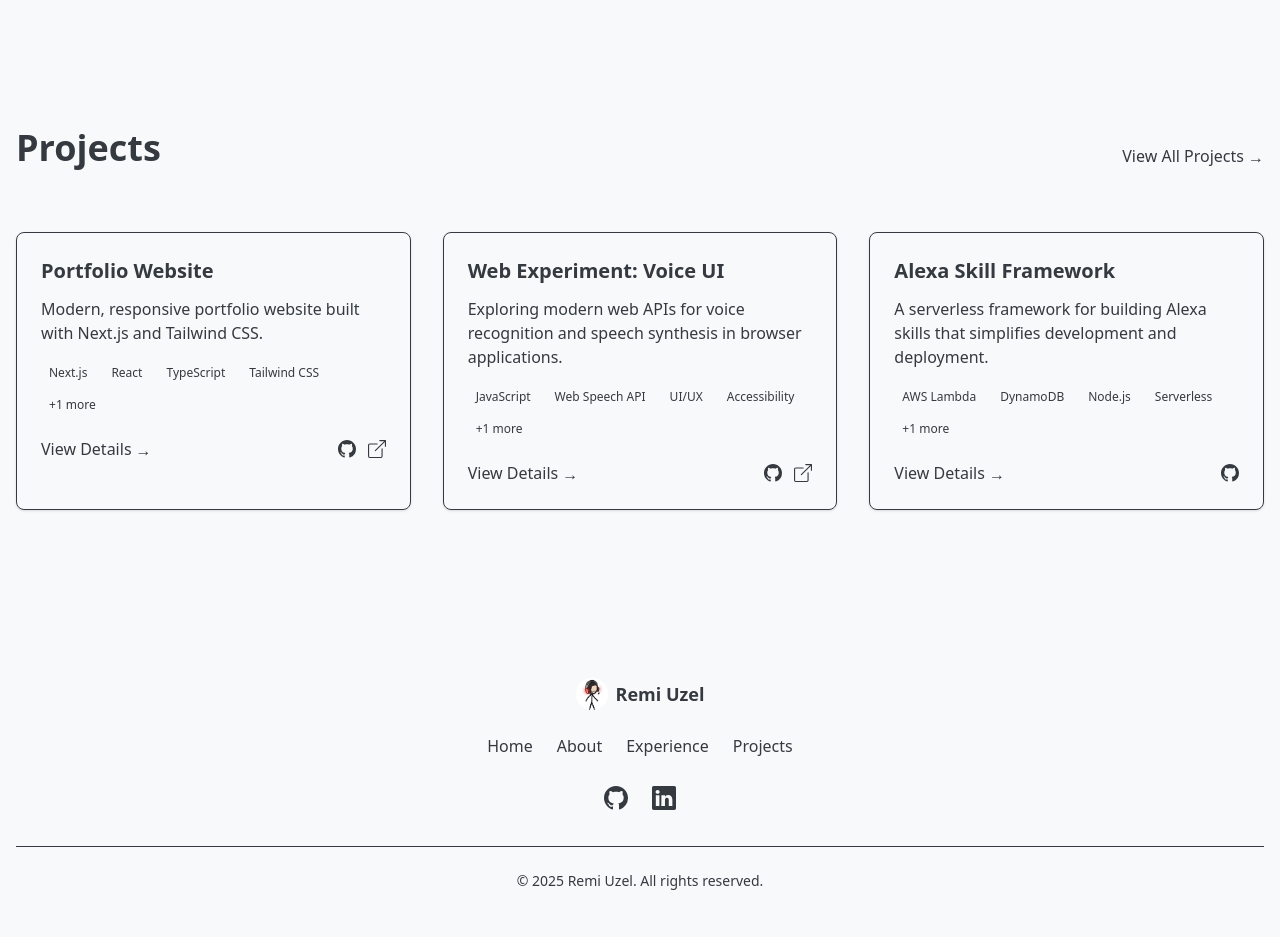
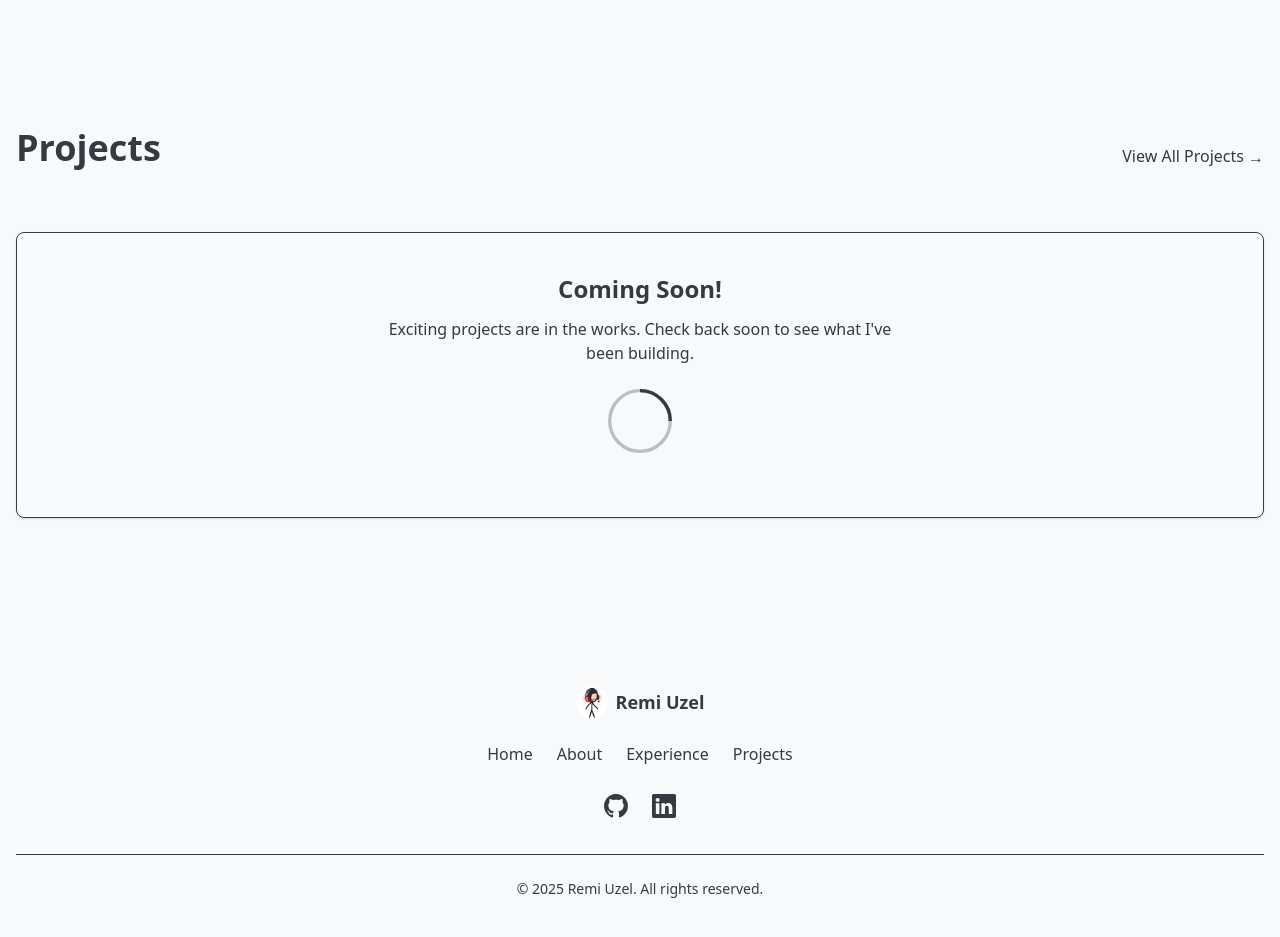
Before and after one commit to remuzel/remuzel.github.io, a Next.js app: page / in a window 1280 px wide. Shown: the part 3520-4457 px from the top of the page. Built offline with nearby package versions, Linux system fonts and the light colour scheme.

Commit message:
Delete placeholder projects and set pending animation

```diff
--- a/src/app/projects/page.tsx
+++ b/src/app/projects/page.tsx
@@ -1,6 +1,7 @@
 import Link from "next/link";
 import { projects } from "@/data/projects";
 import { COMMON, NAV, SECTIONS, PROJECTS, SOCIAL, ARIA, META } from "@/constants/strings";
+import LoadingAnimation from "@/components/common/LoadingAnimation";
 
 export const metadata = {
   title: `${SECTIONS.projects} | ${COMMON.name}`,
@@ -39,7 +40,8 @@ export default function ProjectsPage(): React.ReactElement {
           </Link>
 
           <div className="space-y-8">
-            {sortedProjects.map((project) => (
+            {sortedProjects.length > 0 ? (
+              sortedProjects.map((project) => (
                 <div
                   key={project.id}
                   className="bg-card-bg rounded-lg overflow-hidden border border-border shadow-sm hover:shadow-md transition-all p-6"
@@ -109,7 +111,32 @@ export default function ProjectsPage(): React.ReactElement {
                     </div>
                   </div>
                 </div>
-            ))}
+              ))
+            ) : (
+              <div className="bg-card-bg rounded-lg border border-border shadow-sm p-12 text-center">
+                <h3 className="text-3xl font-bold mb-5 text-alexa-blue">Projects Under Construction!</h3>
+                <div className="my-8 flex justify-center">
+                  <LoadingAnimation size="md" />
+                </div>
+                <p className="text-foreground/80 mb-2 max-w-xl mx-auto">
+                  I'm currently working on some exciting new projects to showcase here.
+                </p>
+                <p className="text-foreground/70 max-w-xl mx-auto">
+                  Check back soon to see what I've been building. In the meantime, feel free to explore my GitHub repositories!
+                </p>
+                <a
+                  href={SOCIAL.github}
+                  target="_blank"
+                  rel="noopener noreferrer"
+                  className="mt-6 inline-flex items-center bg-alexa-blue text-white px-4 py-2 rounded-lg hover:bg-alexa-blue-dark transition-colors"
+                >
+                  <svg xmlns="http://www.w3.org/2000/svg" width="18" height="18" fill="currentColor" viewBox="0 0 16 16" className="mr-2">
+                    <path d="M8 0C3.58 0 0 3.58 0 8c0 3.54 2.29 6.53 5.47 7.59.4.07.55-.17.55-.38 0-.19-.01-.82-.01-1.49-2.01.37-2.53-.49-2.69-.94-.09-.23-.48-.94-.82-1.13-.28-.15-.68-.52-.01-.53.63-.01 1.08.58 1.23.82.72 1.21 1.87.87 2.33.66.07-.52.28-.87.51-1.07-1.78-.2-3.64-.89-3.64-3.95 0-.87.31-1.59.82-2.15-.08-.2-.36-1.02.08-2.12 0 0 .67-.21 2.2.82.64-.18 1.32-.27 2-.27.68 0 1.36.09 2 .27 1.53-1.04 2.2-.82 2.2-.82.44 1.1.16 1.92.08 2.12.51.56.82 1.27.82 2.15 0 3.07-1.87 3.75-3.65 3.95.29.25.54.73.54 1.48 0 1.07-.01 1.93-.01 2.2 0 .21.15.46.55.38A8.012 8.012 0 0 0 16 8c0-4.42-3.58-8-8-8z"/>
+                  </svg>
+                  Visit My GitHub
+                </a>
+              </div>
+            )}
           </div>
         </div>
       </div>
--- /dev/null
+++ b/src/components/common/LoadingAnimation.tsx
@@ -0,0 +1,38 @@
+"use client";
+
+import { FC } from 'react';
+
+interface LoadingAnimationProps {
+  size?: 'sm' | 'md' | 'lg';
+}
+
+const LoadingAnimation: FC<LoadingAnimationProps> = ({ size = 'md' }) => {
+  const sizes = {
+    sm: 'w-16',
+    md: 'w-20',
+    lg: 'w-24',
+  };
+
+  return (
+    <div className={`${sizes[size]} text-alexa-blue`}>
+      <svg viewBox="0 0 38 38" xmlns="http://www.w3.org/2000/svg" stroke="currentColor">
+        <g fill="none" fillRule="evenodd">
+          <g transform="translate(1 1)" strokeWidth="2">
+            <circle strokeOpacity=".3" cx="18" cy="18" r="18"/>
+            <path d="M36 18c0-9.94-8.06-18-18-18">
+              <animateTransform
+                attributeName="transform"
+                type="rotate"
+                from="0 18 18"
+                to="360 18 18"
+                dur="1s"
+                repeatCount="indefinite"/>
+            </path>
+          </g>
+        </g>
+      </svg>
+    </div>
+  );
+};
+
+export default LoadingAnimation;
--- a/src/components/ui/projects.tsx
+++ b/src/components/ui/projects.tsx
@@ -4,6 +4,7 @@ import { motion } from "framer-motion";
 import Link from "next/link";
 import { getLatestProjects } from "@/data/projects";
 import { SECTIONS, NAV, SOCIAL } from "@/constants/strings";
+import LoadingAnimation from "@/components/common/LoadingAnimation";
 
 export default function Projects(): React.ReactElement {
   // Get the 3 most recent projects
@@ -40,6 +41,7 @@ export default function Projects(): React.ReactElement {
           </motion.div>
         </div>
 
+        {latestProjects.length > 0 ? (
           <div className="grid grid-cols-1 md:grid-cols-2 lg:grid-cols-3 gap-8">
             {latestProjects.map((project, index) => (
               <motion.div
@@ -114,6 +116,23 @@ export default function Projects(): React.ReactElement {
               </motion.div>
             ))}
           </div>
+        ) : (
+          <motion.div
+            className="bg-background rounded-lg border border-border shadow-sm p-10 text-center"
+            initial={{ opacity: 0, y: 20 }}
+            whileInView={{ opacity: 1, y: 0 }}
+            viewport={{ once: true }}
+            transition={{ duration: 0.5 }}
+          >
+            <h3 className="text-2xl font-bold mb-3 text-alexa-blue">Coming Soon!</h3>
+            <p className="text-foreground/80 mb-4 max-w-lg mx-auto">
+              Exciting projects are in the works. Check back soon to see what I've been building.
+            </p>
+            <div className="flex justify-center my-6">
+              <LoadingAnimation size="sm" />
+            </div>
+          </motion.div>
+        )}
       </div>
     </section>
   );
--- a/src/data/projects.ts
+++ b/src/data/projects.ts
@@ -11,109 +11,7 @@ export interface Project {
   featured: boolean;
 }
 
-export const projects: Project[] = [
-  {
-    id: "alexa-skill-framework",
-    title: "Alexa Skill Framework",
-    description: "A serverless framework for building Alexa skills that simplifies development and deployment.",
-    longDescription: `
-      This framework provides a set of reusable components and utilities for building Alexa skills
-      with AWS Lambda and DynamoDB. It includes pre-built handlers for common intents, middleware
-      for logging and error handling, and an easy-to-use state management system.
-
-      Key features:
-      - Declarative intent handling
-      - Built-in session management
-      - Automatic persistence with DynamoDB
-      - Middleware pipeline for cross-cutting concerns
-      - Testing utilities with mock requests and responses
-
-      The framework has been used to build several production skills, including a gaming skill
-      with over 10,000 monthly active users and a smart home skill that integrates with IoT devices.
-    `,
-    tags: ["AWS Lambda", "DynamoDB", "Node.js", "Serverless", "Voice UI"],
-    date: "2023-11-15",
-    github: "https://github.com/remuzel/alexa-skill-framework",
-    featured: true
-  },
-  {
-    id: "cloud-data-pipeline",
-    title: "Cloud Data Pipeline",
-    description: "Scalable data processing pipeline using AWS services to handle millions of events daily.",
-    longDescription: `
-      This project is a robust data processing infrastructure built on AWS that ingests, processes,
-      and analyzes large volumes of event data. The pipeline uses Kinesis for real-time data streaming,
-      Lambda for processing, and S3 for storage, with analytics provided by Athena.
-
-      The architecture handles over 50 million events per day with sub-second latency and includes:
-      - Real-time data ingestion via Kinesis Data Streams
-      - Stream processing with Lambda functions
-      - Long-term storage in S3 with partitioning
-      - Data transformation using AWS Glue
-      - Interactive queries via Athena
-      - Monitoring and alerting with CloudWatch
-
-      The system is fully serverless, scales automatically with demand, and has built-in failover
-      mechanisms to ensure data integrity even during service disruptions.
-    `,
-    tags: ["AWS", "Kinesis", "S3", "Lambda", "Glue", "Athena", "Big Data"],
-    date: "2023-07-22",
-    github: "https://github.com/remuzel/cloud-data-pipeline",
-    featured: true
-  },
-  {
-    id: "voice-ui-experiment",
-    title: "Web Experiment: Voice UI",
-    description: "Exploring modern web APIs for voice recognition and speech synthesis in browser applications.",
-    longDescription: `
-      This experimental project explores the capabilities of the Web Speech API for creating
-      voice-driven user interfaces directly in the browser. It implements a responsive voice
-      assistant that can understand natural language commands and respond with synthesized speech.
-
-      Technical highlights:
-      - Speech recognition using the Web Speech API
-      - Voice synthesis with SSML support for natural intonation
-      - Natural language processing with a custom intent matching system
-      - Visualization of voice input with animated waveforms
-      - Fully responsive design that works across devices
-      - Offline capabilities using Service Workers
-
-      The experiment demonstrates how voice interfaces can be implemented without relying on
-      cloud services, improving privacy and reducing latency. The code is well-documented
-      and designed to be easily adaptable for other web applications.
-    `,
-    tags: ["JavaScript", "Web Speech API", "UI/UX", "Accessibility", "Progressive Web App"],
-    date: "2024-01-30",
-    github: "https://github.com/remuzel/voice-ui-experiment",
-    liveUrl: "https://voice-experiment.demo.com",
-    featured: false
-  },
-  {
-    id: "portfolio-website",
-    title: "Portfolio Website",
-    description: "Modern, responsive portfolio website built with Next.js and Tailwind CSS.",
-    longDescription: `
-      This project is my personal portfolio website, designed to showcase my work and skills
-      in a clean, modern interface. Built with Next.js and Tailwind CSS, it features:
-
-      - Responsive design that works on all devices
-      - Dark/light mode based on system preferences
-      - Interactive Alexa-themed animations
-      - Server-side rendering for improved performance and SEO
-      - Modern component-based architecture
-      - Framer Motion animations for smooth transitions
-
-      The site demonstrates best practices for modern web development, including
-      accessibility considerations, performance optimization, and a componentized
-      approach to UI development.
-    `,
-    tags: ["Next.js", "React", "TypeScript", "Tailwind CSS", "Framer Motion"],
-    date: "2024-02-27",
-    github: "https://github.com/remuzel/remuzel.github.io",
-    liveUrl: "https://remuzel.github.io",
-    featured: true
-  }
-];
+export const projects: Project[] = [];
 
 // Helper function to get the latest n projects
 export function getLatestProjects(count: number = 3): Project[] {
```
Lines whose indentation alone changed are shown as unchanged.
